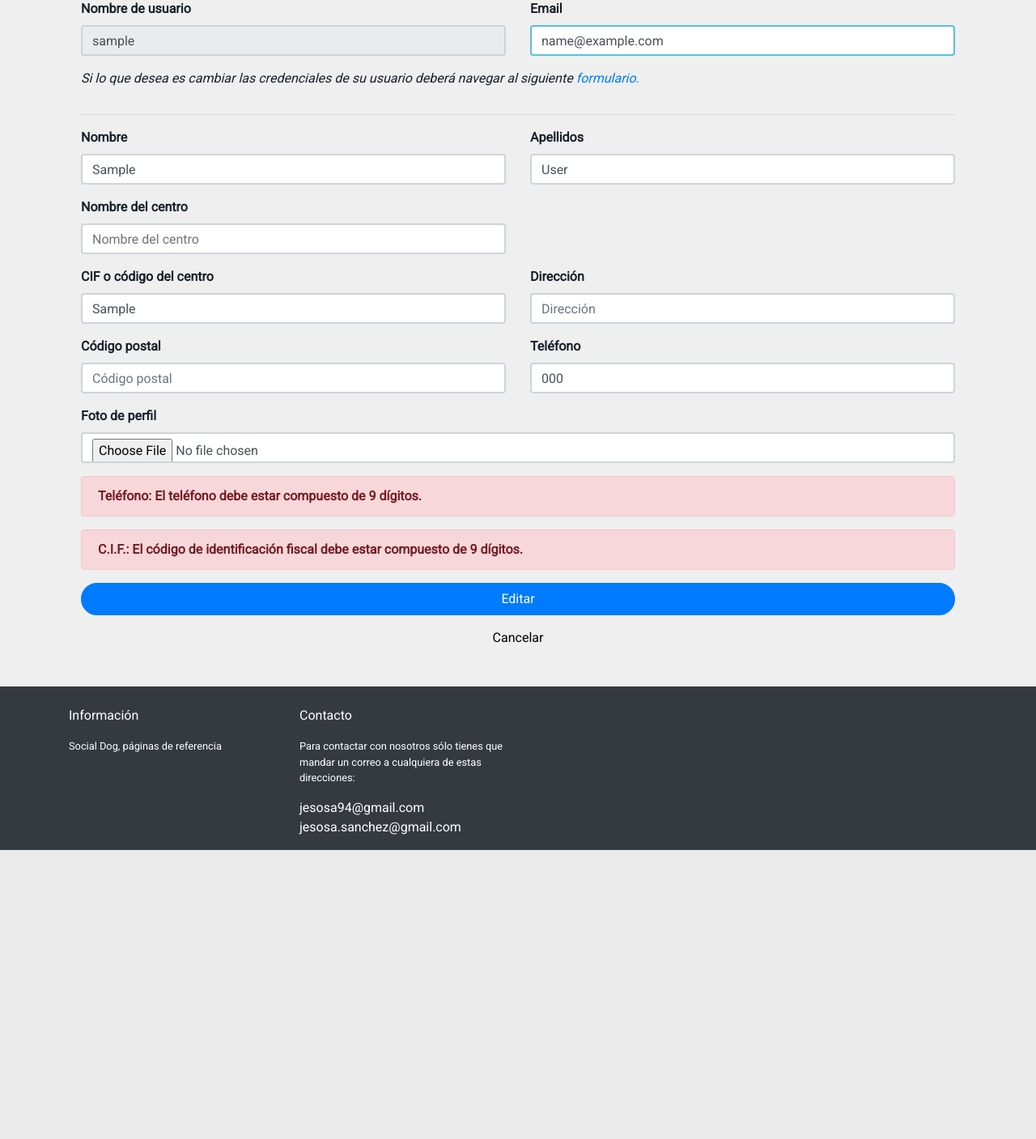
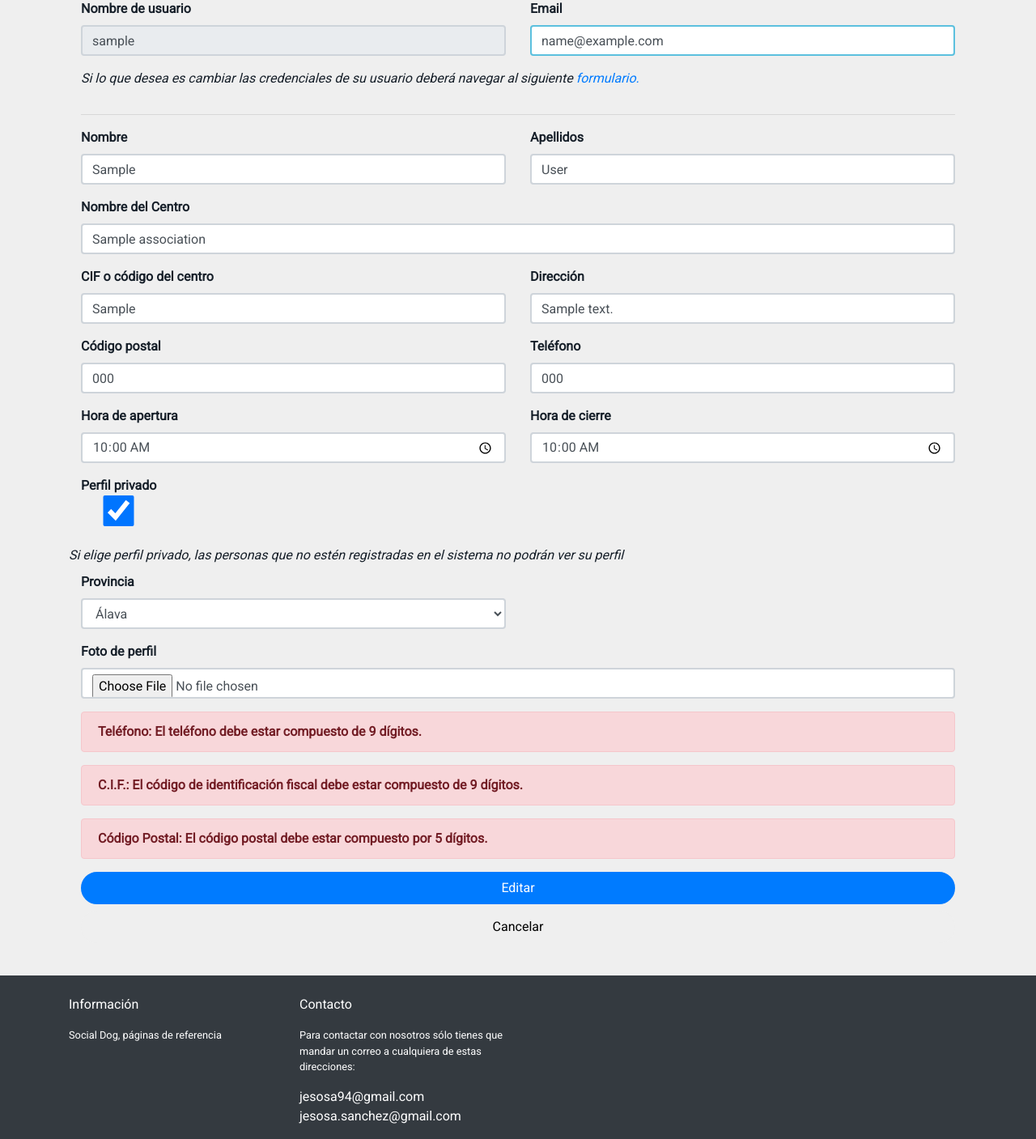
Before and after one commit to jessossan/TFG, a Django app: page /actors/association/edit/profile in a window 1280 px wide. Shown: the part 161-1568 px from the top of the page at 81% size. Before the commit the page ends 1211 px from the top, so only its background shows below. Run offline with Django 3.2, Linux system fonts and the light colour scheme; a user stored in the database is signed in; data comes from the database, SQL or seed files in the repository; tables that the repository leaves empty hold one stand-in row (values such as "Sample post"); grey boxes marked "Sample" are stand-in pictures; some libraries are stand-ins or nearby versions.

Commit message:
completada la edición del perfil de asociación #29

```diff
--- a/socialDog/actors/forms.py
+++ b/socialDog/actors/forms.py
@@ -3,6 +3,7 @@ from django.core.validators import RegexValidator
 from actors.models import validate
 from django.contrib.auth.models import User
 
+from provinces.models import Province
 
 """USUARIO""" # USUARIO
 
@@ -133,6 +134,15 @@ class EditAssociationProfile(forms.Form):
                           validators=[RegexValidator(regex=r'^([G]{1})(\d{8})$',
                                                      message='El código de identificación fiscal debe estar compuesto de 9 dígitos.')],
                           label="C.I.F.")
+    opening = forms.TimeField(label='Hora de apertura')
+    closing = forms.TimeField(label='Hora de cierre')
+    address = forms.CharField(max_length=50, label='Dirección')
+    private = forms.BooleanField(label='Perfil privado', required=False)
+    postalCode = forms.CharField(max_length=5, validators=[RegexValidator(regex=r'^(\d{5})$',
+                                                                          message='El código postal debe estar compuesto por 5 dígitos.'), ],
+                                 label='Código Postal')
+    centerName = forms.CharField(max_length=50, label="Nombre del centro")
+    province = forms.ModelChoiceField(queryset=Province.objects.all(), empty_label=None, label='Provincia')
 
 
 class EditAssociationPass(forms.Form):
--- a/socialDog/actors/templates/associations/editAssociationProfile.html
+++ b/socialDog/actors/templates/associations/editAssociationProfile.html
@@ -51,12 +51,10 @@
                                 <input class="form-control" name="last_name" id="last_name" type="text"
                                        placeholder="Apellidos" value="{{ form.last_name.value|default:'' }}" required/>
                             </div>
-                            <div class="col-xs-6 col-md-6 form-group">
-                                <label for="centerName" class="control-label">Nombre del centro</label>
-                                <input class="form-control" maxlength="50" name="centerName" id="centerName" type="text"
-                                       placeholder="Nombre del centro" value="{{ form.centerName.value|default:'' }}"
-                                       required/>
-                            </div>
+                           <div class="col-xs-12 col-md-12 form-group">
+                            <label for="centerName" class="control-label">Nombre del Centro</label>
+                            <input class="form-control" name="centerName" id="centerName" type="text" placeholder="Nombre del Centro" value="{{ form.centerName.value|default:'' }}" required/>
+                        </div>
                         </div>
                         <div class="row">
                             <div class="col-xs-6 col-md-6 form-group">
@@ -79,9 +77,39 @@
                             </div>
                             <div class="col-xs-6 col-md-6 form-group">
                                 <label for="phone" class="control-label">Tel&#233;fono</label>
-                                <input type="text" maxlength="11" class="form-control" name="phone" id="phone"
+                                <input type="text" maxlength="9" class="form-control" name="phone" id="phone"
                                        placeholder="Tel&#233;fono" value="{{ form.phone.value|default:'' }}" required/>
                             </div>
+
+                             <div class="col-xs-6 col-md-6 form-group">
+                                <label for="opening" class="control-label">Hora de apertura</label>
+                                <input type=time class="form-control" name="opening" id="opening" placeholder="Hora de apertura"
+                                       value="{{ association.opening|time:'H:i' }}" required/>
+                            </div>
+
+                            <div class="col-xs-6 col-md-6 form-group">
+                                <label for="closing" class="control-label">Hora de cierre</label>
+                                <input type=time  class="form-control" name="closing" id="closing" placeholder="Hora de cierre"
+                                   value="{{ association.closing|time:'H:i'}}"required/>
+                            </div>
+
+                            <div class="col-xs-12 col-md-12 form-group">
+                                <label for="private" class="control-label">Perfil privado <input type=checkbox checked class="form-control" name="private" id="private" /></label>
+                            </div>
+                                <i>Si elige perfil privado, las personas que no estén registradas en el sistema no podrán ver su perfil</i>
+                            <hr/>
+
+                            <div class="col-xs-6 col-md-6 form-group">
+                                <label for="province" class="control-label">Provincia</label>
+                                <select class="form-control" id="province" name="province" required>
+                                    <!-- Si viene de validacion, pinta la anterior -->
+                                        <option value="{{ association.province.id }}" selected="selected">{{ association.province.name }}</option>
+                                        {% for p in provincesAux %}
+                                            <option value="{{ p.id }}">{{ p.name }}</option>
+                                        {% endfor %}
+                            </select>
+                        </div>
+
 
                             <div class="col-xs-12 col-md-12 form-group">
                                 <label for="photo" class="control-label">Foto de perfil</label>
@@ -91,13 +119,18 @@
                             </div>
                         </div>
 
+
                         <!-- Tratamiento de Errores -->
                         {% if form.errors %}
                             {% for field in form %}
                                 {% for error in field.errors %}
+                                    <!--Evita el error de provincia, ya que se guarda correctamente -->
+                                    {% if field.label != "Provincia" %}
                                     <div class="alert alert-danger">
+                                        <!-- -->
                                         <strong>{{ field.label }}: {{ error|escape }}</strong>
                                     </div>
+                                    {% endif %}
                                 {% endfor %}
                             {% endfor %}
                             {% for error in form.non_field_errors %}
--- a/socialDog/actors/views.py
+++ b/socialDog/actors/views.py
@@ -7,9 +7,10 @@ from django.contrib.auth.decorators import login_required
 # Create your views here.
 from stdnum.es import cif
 
-from actors.decorators import user_is_customer
+from actors.decorators import user_is_customer, user_is_association
 from actors.forms import EditBreederPass, EditBreederProfile, EditCustomerPass, EditCustomerProfile, \
     EditAssociationProfile, EditAssociationPass
+from provinces.models import Province
 
 """USUARIO""" # USUARIO
 
@@ -218,6 +219,8 @@ def edit_pass_breeder(request):
 
 """ASSOCIATION""" # ASSOCIATION
 
+@login_required(login_url='/login/')
+@user_is_association
 def edit_profile_association(request):
     """
     Edición del perfil ASSOCIATION
@@ -251,32 +254,54 @@ def edit_profile_association(request):
             email = form.cleaned_data["email"]
             photo = form.cleaned_data["photo"]
             cif = form.cleaned_data["cif"]
+            opening = form.cleaned_data["opening"]
+            closing = form.cleaned_data["closing"]
+            address = form.cleaned_data["address"]
+            private = form.cleaned_data["private"]
+            postalCode = form.cleaned_data["postalCode"]
+            centerName = form.cleaned_data["centerName"]
+            province = form.cleaned_data["province"]
 
             association.phone = phone
             association.photo = photo
             association.cif = cif
             association.email = email
+            association.opening = opening
+            association.closing = closing
+            association.address = address
+            association.private = private
+            association.postalCode = postalCode
+            association.centerName = centerName
+            association.province = province
+
             association.save()
 
             return HttpResponseRedirect('/')
 
     # Si se accede al form vía GET o cualquier otro método
     else:
+        # elimina las provincias duplicadas
+        provincesAux = Province.objects.all().exclude(pk=association.province.pk)
+
         dataForm = {'first_name': association.userAccount.first_name, 'last_name': association.userAccount.last_name,
-                    'email': association.userAccount.email,
-                    'phone': association.phone, 'cif': association.cif, 'photo': association.photo}
+                    'email': association.userAccount.email, 'centerName': association.centerName, 'province': association.province,
+                    'phone': association.phone, 'cif': association.cif, 'photo': association.photo, 'opening': association.opening, 'closing': association.closing,
+                    'address': association.address, 'private': association.private, 'postalCode': association.postalCode}
         form = EditAssociationProfile(dataForm)
 
     # Datos del modelo (vista)
     data = {
         'form': form,
         'association': association,
+        # elimina las provincias duplicadas
+        'provincesAux': Province.objects.all().exclude(pk=association.province.pk),
         'titulo': 'Editar Perfil'
     }
 
     return render(request, 'associations/editAssociationProfile.html', data)
 
-
+@login_required(login_url='/login/')
+@user_is_association
 def edit_pass_association(request):
     """Edición de la clave del association """
     assert isinstance(request, HttpRequest)
```
Also changed, not shown: socialDog/actors/templates/associations/editAssociationPass.html (renamed from socialDog/actors/templates/associations/editUserPass.html).
